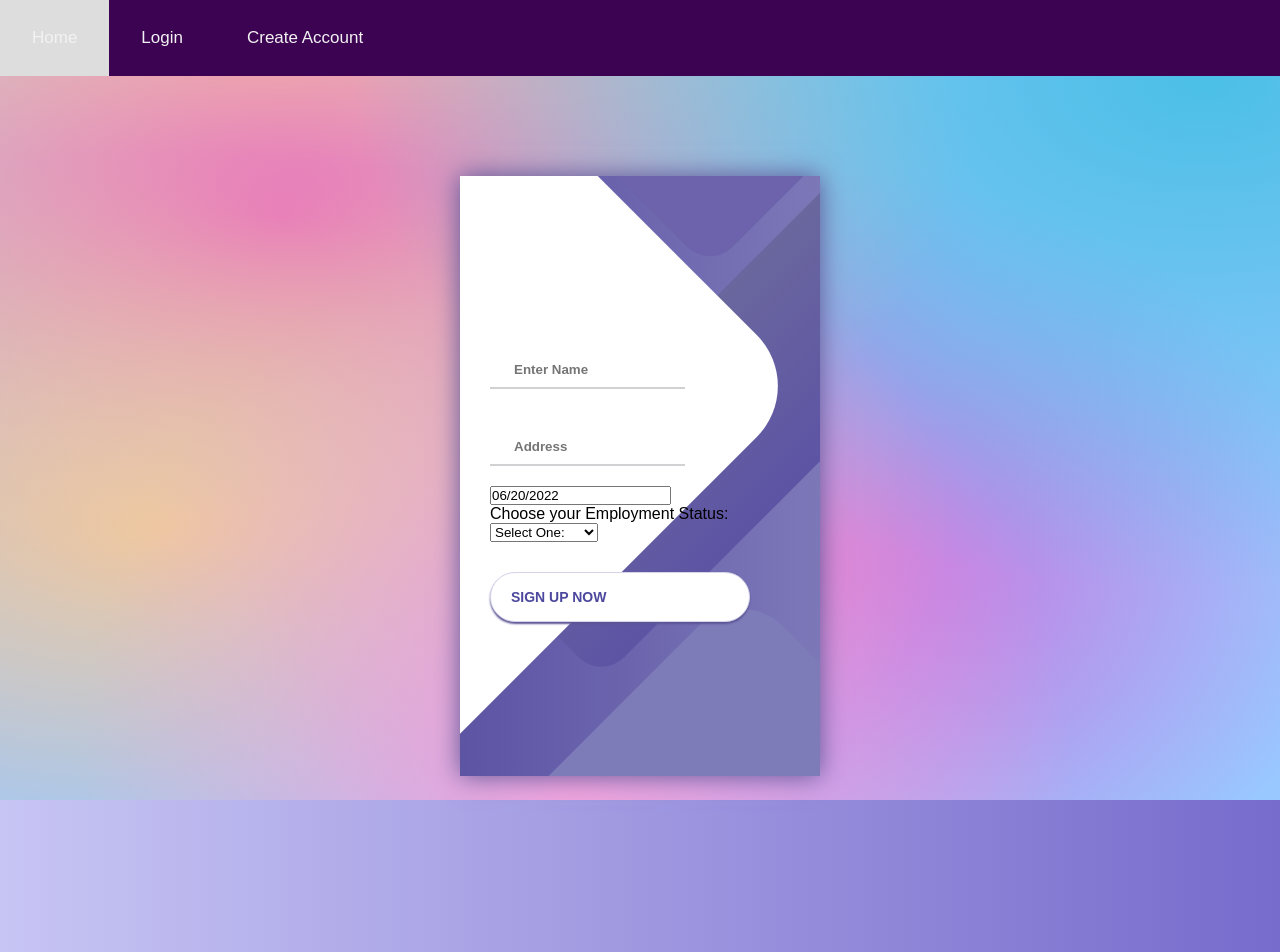
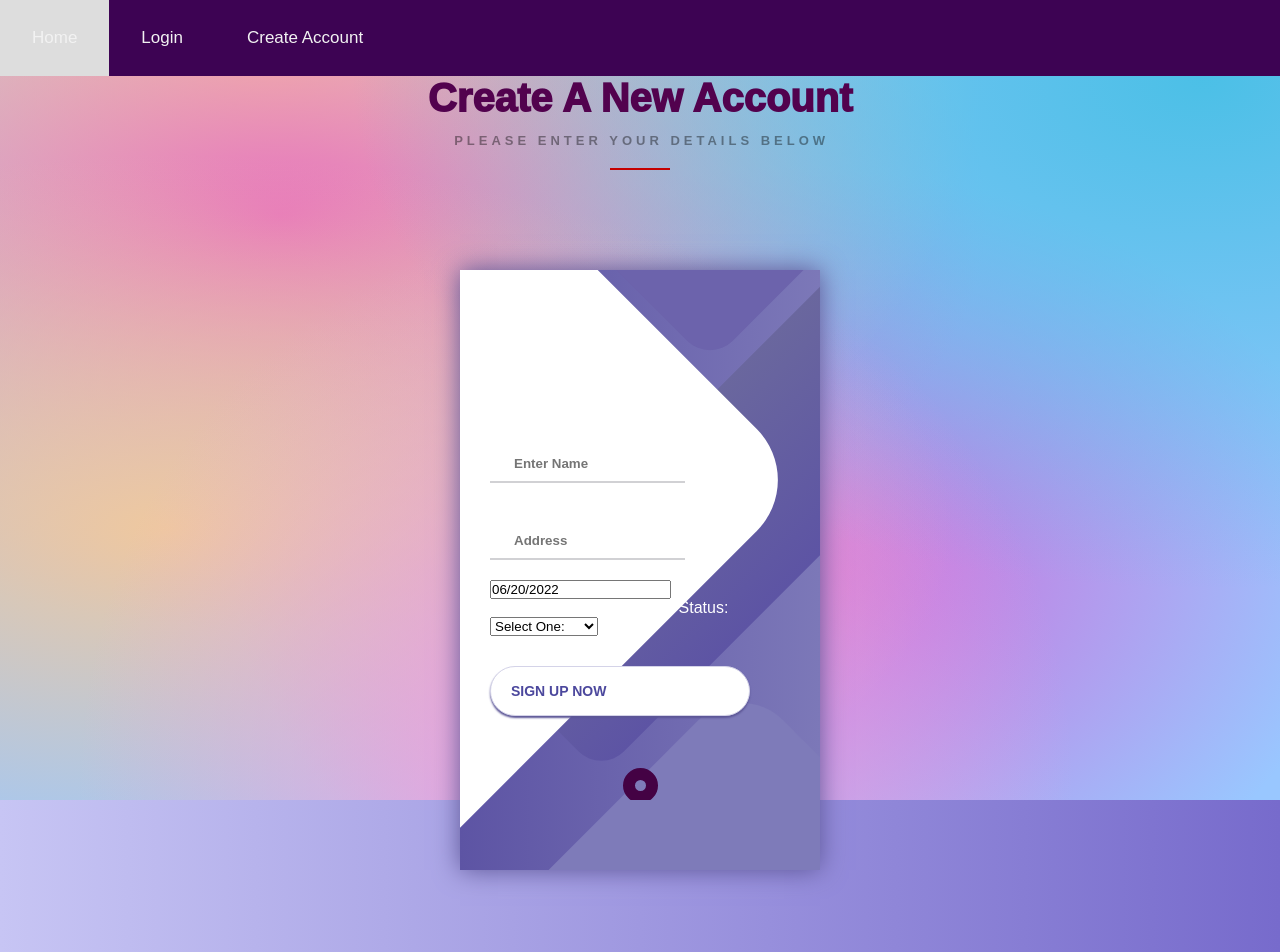
Before and after one commit to fred1878/banking_app, a React (Create React App) app in the folder banking_app/: page /createaccountholder in a window 1280 px wide. Shown: the top 952 px of the page. Built offline with nearby package versions, Linux system fonts and the light colour scheme.

Commit message:
post payments to backend

```diff
--- a/banking_app/src/App.css
+++ b/banking_app/src/App.css
@@ -1,13 +1,13 @@
 .App {
-  height : 100vh;
-  background-color:#99c7ff;
+	height: 100vh;
+	background-color: #99c7ff;
 	background-image:
-    radial-gradient(at 45% 98%, hsla(315,71%,79%,1) 0px, transparent 50%),
-    radial-gradient(at 94% 10%, hsla(195,76%,60%,1) 0px, transparent 50%),
-    radial-gradient(at 13% 66%, hsla(31,71%,78%,1) 0px, transparent 50%),
-    radial-gradient(at 22% 27%, hsla(322,71%,68%,1) 0px, transparent 50%),
-    radial-gradient(at 21% 8%, hsla(61,93%,78%,1) 0px, transparent 50%),
-    radial-gradient(at 62% 71%, hsla(295,60%,63%,1) 0px, transparent 50%);
+		radial-gradient(at 45% 98%, hsla(315, 71%, 79%, 1) 0px, transparent 50%),
+		radial-gradient(at 94% 10%, hsla(195, 76%, 60%, 1) 0px, transparent 50%),
+		radial-gradient(at 13% 66%, hsla(31, 71%, 78%, 1) 0px, transparent 50%),
+		radial-gradient(at 22% 27%, hsla(322, 71%, 68%, 1) 0px, transparent 50%),
+		radial-gradient(at 21% 8%, hsla(61, 93%, 78%, 1) 0px, transparent 50%),
+		radial-gradient(at 62% 71%, hsla(295, 60%, 63%, 1) 0px, transparent 50%);
 
 	padding: 0;
 	margin: 0;
@@ -55,7 +55,7 @@
 }
 
 .topnav-dropdown {
-  position:relative;
+	position: relative;
 	display: block;
 	margin-left: auto;
 	margin-right: 0px;
@@ -67,7 +67,7 @@
 	position: absolute;
 	background-color: #f1f1f1;
 	min-width: 120px;
-  box-shadow: 0px 8px 16px 0px rgba(0,0,0,0.2);
+	box-shadow: 0px 8px 16px 0px rgba(0, 0, 0, 0.2);
 	z-index: 1;
 }
 
@@ -78,18 +78,119 @@
 	display: block;
 }
 
-.topnav-dropdown-content a:hover {background-color: #ddd;}
+.topnav-dropdown-content a:hover {
+	background-color: #ddd;
+}
 
-.topnav-dropdown:hover .topnav-dropdown-content {display: block;}
+.topnav-dropdown:hover .topnav-dropdown-content {
+	display: block;
+}
 
-.topnav-dropdown:hover .dropbtn {background-color: #3e8e41;}
+.topnav-dropdown:hover .dropbtn {
+	background-color: #3e8e41;
+}
+
+/*=========  BOTTOM FOOTER  ==============================================================================*/
+
+@import url(https://fonts.googleapis.com/css?family=Source+Sans+Pro:300,400);
+
+body {
+	font-family: 'Source Sans Pro', sans-serif;
+	color: #FFF;
+}
+
+.footer #footerButton {
+	width: 35px;
+	height: 35px;
+	border: #440244 12px solid;
+	border-radius: 35px;
+	margin: 0 auto;
+	position: relative;
+	-webkit-transition: all 1s ease;
+	-moz-transition: all 1s ease;
+	-o-transition: all 1s ease;
+	-ms-transition: all 1s ease;
+	transition: all 1s ease;
+}
+
+.footer #footerButton:hover {
+	width: 35px;
+	height: 35px;
+	border: rgb(76, 3, 86) 12px solid;
+	-webkit-transition: all 1s ease;
+	-moz-transition: all 1s ease;
+	-o-transition: all 1s ease;
+	-ms-transition: all 1s ease;
+	transition: all 1s ease;
+	position: relative;
+}
+
+.footer {
+	bottom: 0;
+	left: 0;
+	position: fixed;
+	width: 100%;
+	height: 2em;
+	overflow: hidden;
+	margin: 0 auto;
+	-webkit-transition: all 1s ease;
+	-moz-transition: all 1s ease;
+	-o-transition: all 1s ease;
+	-ms-transition: all 1s ease;
+	transition: all 1s ease;
+	z-index: 999;
+}
+
+.footer:hover {
+	-webkit-transition: all 1s ease;
+	-moz-transition: all 1s ease;
+	-o-transition: all 1s ease;
+	-ms-transition: all 1s ease;
+	transition: all 1s ease;
+	height: 10em;
+}
+
+.footer #footerContainer {
+	margin-top: 5px;
+	width: 100%;
+	height: 100%;
+	position: relative;
+	top: 0;
+	left: 0;
+	background: rgb(61, 3, 83);
+}
+
+.footer #cont {
+	position: relative;
+	top: -45px;
+	right: 190px;
+	width: 150px;
+	height: auto;
+	margin: 0 auto;
+}
+
+.footer_center {
+	width: 500px;
+	float: left;
+	text-align: center;
+}
+
+.footerText {
+	font-family: system-ui;
+	font-size: 30px;
+	font-weight: 100;
+	margin-top: 70px;
+	margin-left: 40px;
+}
+
+/* ============= ACCOUNT HOLDER ===========================================================================================*/
 
 .accountholder {
 	border: 2px solid #333;
 	width: 40%;
 	margin: auto;
 	margin: 20px 30% 10px;
-  background-color: rgba(0,0,0,0.05);
+	background-color: rgba(0, 0, 0, 0.05);
 }
 
 .accountholder p {
@@ -123,6 +224,10 @@ td {
 }
 
 /* ============= HOME PAGE ===========================================================================================*/
+
+
+
+
 /*homepage Hover text*/
 
 /* @import url('https://fonts.googleapis.com/css?family=Lato:300,400|Poppins:300,400,800&display=swap');
@@ -340,14 +445,14 @@ td {
 }
 
 #account-title {
-  font-size:40px;
+	font-size: 40px;
 }
 
 #account-card-details {
 	margin-top: 15px;
 }
 
-#account-card-details > ul {
+#account-card-details>ul {
 	display: flex;
 	flex-direction: row;
 	justify-content: space-between;
@@ -356,7 +461,7 @@ td {
 }
 
 #account-details-left {
-  width:60%;
+	width: 60%;
 }
 
 #account-details-right {
@@ -373,64 +478,75 @@ td {
 	justify-content: center;
 }
 
-#payments-section, #subscriptions-section {
-  background-color: rgba(255,255,255,0.5);
+#payments-section,
+#subscriptions-section {
+	background-color: rgba(255, 255, 255, 0.5);
 	border-radius: 20px;
 	text-align: center;
 	min-height: 450px;
 }
 
-#payments-section > h3, #subscriptions-section > h3 {
-  margin:10px;
+#payments-section>h3,
+#subscriptions-section>h3 {
+	margin: 10px;
 }
 
-#payment-list, #subscription-list {
+#payment-list,
+#subscription-list {
 	display: flex;
 	flex-direction: column;
 	align-items: center;
 	text-align: center;
 }
 
-.payment-item, .subscription-item {
+.payment-item,
+.subscription-item {
 	display: flex;
 	flex-direction: row;
 	justify-content: space-between;
 	background-color: white;
-  border:rgba(20, 20, 20, 0.3);
+	border: rgba(20, 20, 20, 0.3);
 	border-style: solid;
 	border-radius: 10px;
 	margin: 10px;
-  margin-top:0px;
+	margin-top: 0px;
 	width: calc(100% - 11.5px);
 	height: 80px;
 }
 
 
-#payment-left, #subscription-left {
+#payment-left,
+#subscription-left {
 	display: flex;
 	flex-direction: column;
 	justify-content: space-between;
 	align-items: left;
 	text-align: left;
-	margin:10px;
+	margin: 10px;
 }
 
-#payment-right, #subscription-right {
+#payment-right,
+#subscription-right {
 	display: flex;
 	flex-direction: column;
 	justify-content: space-between;
 	align-items: right;
-	text-align:right;
+	text-align: right;
 	margin: 10px;
 }
 
-#payment-left > h4, #subscription-left > h4{
+#payment-left>h4,
+#subscription-left>h4 {
 	font-size: 25px;
 }
-#payment-left > p, #subscription-left > p{
+
+#payment-left>p,
+#subscription-left>p {
 	font-size: 15px;
 }
-#payment-right > p, #subscription-right > p {
+
+#payment-right>p,
+#subscription-right>p {
 	font-size: 20px;
 }
 
@@ -439,28 +555,29 @@ td {
 .new-expense-button {
 	background-color: white;
 	color: rgb(24, 24, 24);
-  border:rgba(20, 20, 20, 0.3);
+	border: rgba(20, 20, 20, 0.3);
 	border-style: solid;
 	border-radius: 10px;
 	margin: 10px;
-  margin-top:0px;
+	margin-top: 0px;
 	width: calc(100% - 11.5px);
 	min-height: 60px;
 	position: relative;
 	cursor: pointer;
 }
 
-details > summary {
+details>summary {
 	margin: 0;
 	position: absolute;
-  top:50%;
-  left:50%;
+	top: 50%;
+	left: 50%;
 	transform: translate(-50%, -50%);
 	font-weight: bold;
 	font-size: 20px;
 	list-style: none;
 	cursor: pointer;
 }
+
 /* .new-expense-header > p{
   margin: 0;
   position: absolute;
@@ -527,29 +644,30 @@ details > summary {
 
 /* LOGIN heading */
 
-h1 {
+.homepageMainHeading {
 	position: relative;
 	padding: 0;
 	margin: 0;
 	font-family: "Raleway", sans-serif;
 	font-weight: 1000;
 	font-size: 40px;
-	color: #520202;
+	color: #52024e;
 	-webkit-transition: all 0.4s ease 0s;
 	-o-transition: all 0.4s ease 0s;
 	transition: all 0.4s ease 0s;
 }
 
-  h1 span {
+.homepageMainHeading .homepageSubHeading {
 	display: block;
 	font-size: 0.5em;
 	line-height: 1.3;
 }
 
-  .HomepageHeading h1 {
+.HomepageHeading .homepageMainHeading {
 	text-transform: capitalize;
 }
-  .HomepageHeading h1:before {
+
+.HomepageHeading .homepageMainHeading:before {
 	position: absolute;
 	left: 0;
 	bottom: 0;
@@ -559,7 +677,7 @@ h1 {
 	background-color: #c50000;
 }
 
-  .HomepageHeading h1 span {
+.HomepageHeading .homepageMainHeading .homepageSubHeading {
 	font-size: 13px;
 	font-weight: 700;
 	text-transform: uppercase;
@@ -569,11 +687,14 @@ h1 {
 	color: rgba(0, 0, 0, 0.4);
 	padding-bottom: 10px;
 }
-  .HomepageHeading h1 {
-	text-align:center;
+
+.HomepageHeading .homepageMainHeading {
+	text-align: center;
 }
-  .HomepageHeading h1:before {
-	left:50%; margin-left:-30px;
+
+.HomepageHeading .homepageMainHeading:before {
+	left: 50%;
+	margin-left: -30px;
 }
 
 
--- a/banking_app/src/components/AccountPage/AccountPageSubscriptionList.js
+++ b/banking_app/src/components/AccountPage/AccountPageSubscriptionList.js
@@ -2,7 +2,7 @@
 import AccountPageSubscription from './AccountPageSubscription'
 import NewSubscriptionButton from './NewSubscriptionButton'
 
-const AccountPageSubscriptionList = ({account}) => {
+const AccountPageSubscriptionList = ({account, setAccount}) => {
 
   const subscriptions = account.subscriptions;
   const subscriptionComponents = subscriptions.map(subscription => {
@@ -19,7 +19,7 @@ const AccountPageSubscriptionList = ({account}) => {
       <h3>Subscriptions</h3>
       <div id='subscription-list'>
         {subscriptionComponents}
-        <NewSubscriptionButton />
+        <NewSubscriptionButton accountId={account.id} account={account} setAccount={setAccount}/>
       </div>
     </div>
   )
--- a/banking_app/src/components/CreateAccountHolder.js
+++ b/banking_app/src/components/CreateAccountHolder.js
@@ -46,6 +46,13 @@ const handleFormSubmit = (event) => {
 
 return(
 <>
+<div className="HomepageHeading" >
+    <h1 className="homepageMainHeading">Create a new Account
+    <span className="homepageSubHeading">Please enter your details below</span>
+    </h1>
+</div>
+
+
 <div className="LoginContainer">
 	<div className="screen">
 		<div className="screen__content">
--- a/banking_app/src/components/Home.js
+++ b/banking_app/src/components/Home.js
@@ -44,6 +44,16 @@ const Home = () => {
             .then(response => response.JSON)
     }
 
+    const postAccount = (newAccount) => {
+        fetch('http://localhost:8080/accounts', {
+            method: 'POST',
+            headers: { "Content-Type": "application/json" },
+            body: JSON.stringify(newAccount)
+        })
+            .then(response => response.JSON)
+            .then(data => console.log(data))
+    }
+
 
     return (
         <>
@@ -75,6 +85,17 @@ const Home = () => {
                 </div>
             </div> */}
 
+            <div className="footer">
+                <div id="footerButton"></div>
+                <div id="footerContainer">
+                    <div id="cont">
+                        <div className="footer_center">
+                            <h3 className="footerText">FFBanking: Brought to you by Ed, Pete and Hamza ~ Est Since 2022 ©</h3>
+                        </div>
+                    </div>
+                </div>
+            </div>
+
             <Routes>
                 <Route path='/' />
                 <Route path='/newaccount' element={<NewAccount
@@ -84,6 +105,7 @@ const Home = () => {
                     setAccountInfo={setAccountInfo}
                     account={account}
                     setAccount={setAccount}
+                    postAccount={postAccount}
                 />} />
                 <Route path='/login' element={<Login
                     isLoggedIn={isLoggedIn}
--- a/banking_app/src/components/Login.js
+++ b/banking_app/src/components/Login.js
@@ -25,8 +25,8 @@ const Login = ({isLoggedIn, setIsLoggedIn, accountInfo, setAccountInfo}) => {
 return(
   <>
 	<div className="HomepageHeading" >
-  		<h1>Welcome To Online Banking
-		<span>Please login BELOW to continue</span>
+  		<h1 className="homepageMainHeading">Welcome To Online Banking
+		<span className="homepageSubHeading">Please login BELOW to continue</span>
   		</h1>
 	</div>
   	<div className="LoginContainer">
--- a/banking_app/src/containers/AccountPageContainer.js
+++ b/banking_app/src/containers/AccountPageContainer.js
@@ -7,10 +7,6 @@ const AccountPageContainer = ({account, setAccount}) => {
 
   const newPayment = () => {
     fetch("http://localhost:8080/payments")
-  }
-
-  const postSubscription =() => {
-
   }
   // useEffect(() => {
   //   fetch("http://localhost:8080/accounts/" + account.id)
@@ -22,7 +18,7 @@ const AccountPageContainer = ({account, setAccount}) => {
     <>
       <AccountDetails account={account} />
       <div className="account-lists">
-        <AccountPageSubscriptionList account={account}/>
+        <AccountPageSubscriptionList account={account} setAccount={setAccount}/>
         <AccountPagePaymentList account={account} newPayment={newPayment}/>
       </div>
     </>
--- a/banking_app/src/hooks/useModal.js
+++ b/banking_app/src/hooks/useModal.js
@@ -4,8 +4,8 @@ const useModal = () => {
   const [isShowing, setIsShowing] = useState(false);
 
   function toggle() {
+    setIsShowing(!isShowing);
     console.log(isShowing);
-    setIsShowing(!isShowing);
   }
 
   return {
```
Also changed, not shown: banking_app/src/components/AccountPage/NewSubPopup.js (+29 -6 lines), banking_app/src/components/AccountPage/NewSubscriptionButton.js (+14 -7 lines), banking_app/src/components/NewAccount.js (+53 -7 lines), banking_app/src/containers/AccountContainer.js (+6 -14 lines), 2 other files (tests, documents, lock files or other folders). Lines whose indentation alone changed are shown as unchanged.
